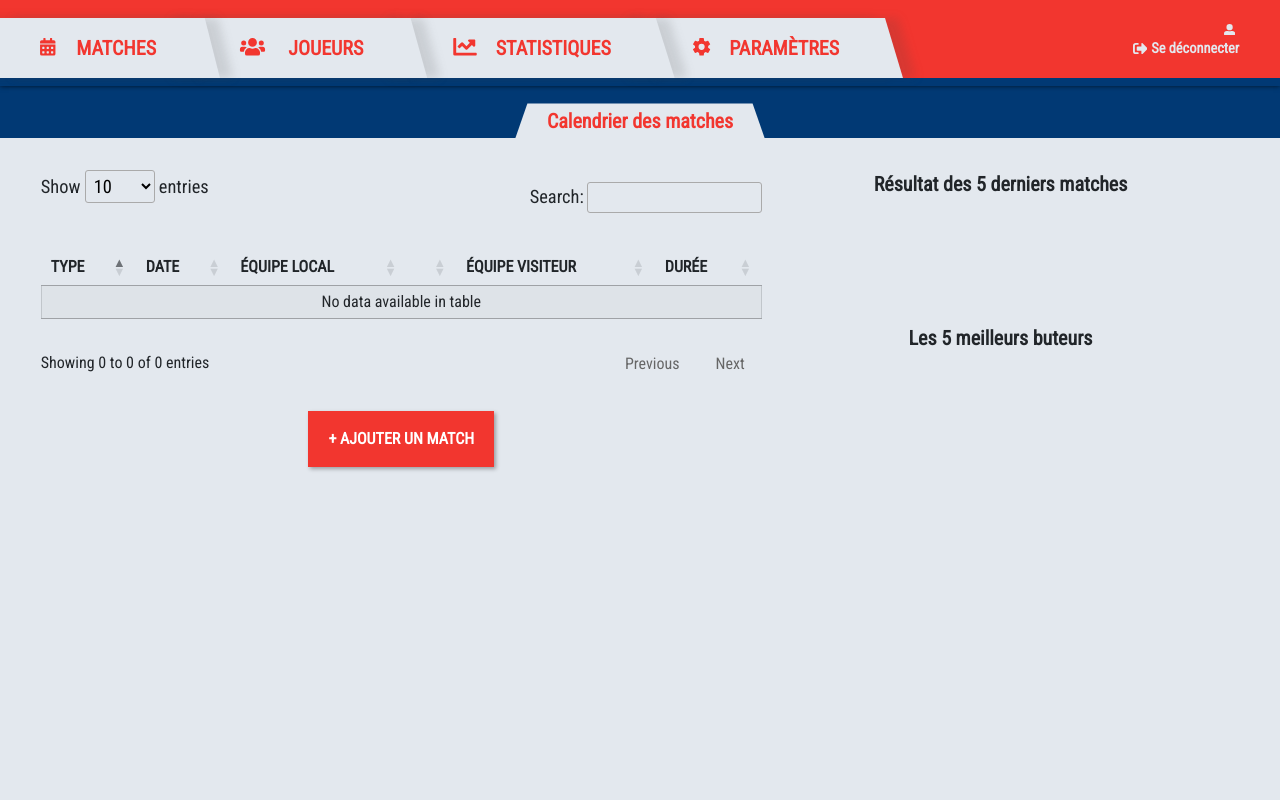
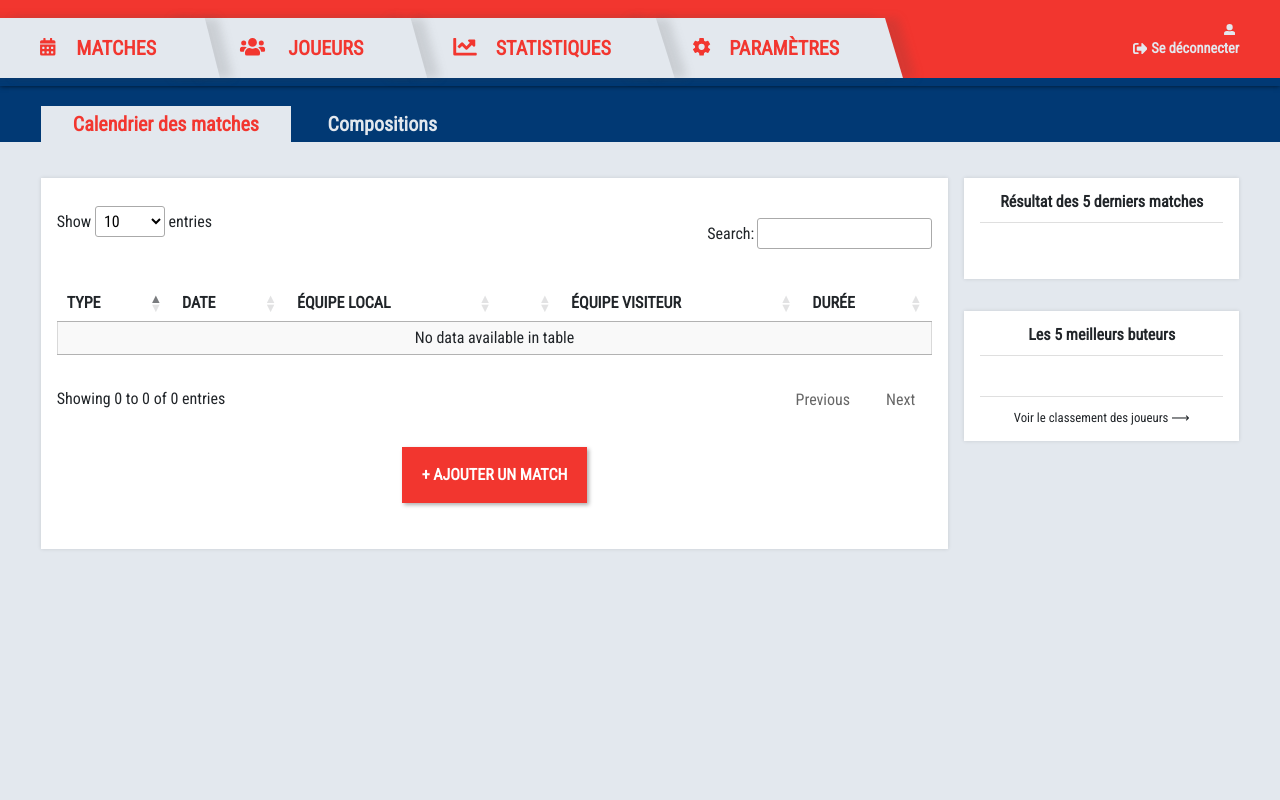
Before and after one commit to 4Bastagros2/FFR, a Symfony app: template templates/match_calendar/index.html.twig in a window 1280 px wide. Run offline with Twig, Linux system fonts and the light colour scheme; the template is opened without the code that fills it, so the values that code supplies are empty; style sheets or scripts are compiled from the project's sources; some libraries are stand-ins or nearby versions.

Commit message:
css edit

```diff
--- a/public/css/main.css
+++ b/public/css/main.css
@@ -273,6 +273,71 @@ a.btn-lg {
   display: grid;
 }
 
+.dash-card {
+  background-color: white;
+  -webkit-box-shadow: 0 0 4px #0000001f;
+          box-shadow: 0 0 4px #0000001f;
+  padding: 1rem;
+  margin: 1rem 0;
+}
+
+.dash-card .card-header {
+  padding-top: 0 !important;
+  font-weight: bold;
+}
+
+.dash-card .card-footer {
+  padding-bottom: 0 !important;
+}
+
+.dash-card .card-header,
+.dash-card .card-footer {
+  background-color: transparent !important;
+}
+
+.result {
+  font-size: 1.25rem !important;
+}
+
+.winner p {
+  color: #013974 !important;
+}
+
+.loser p {
+  color: #F2362F !important;
+}
+
+.draw p {
+  color: rgba(0, 0, 0, 0.32) !important;
+}
+
+#best-scorers tr td:first-of-type {
+  padding: .2rem;
+  text-align: right;
+}
+
+#best-scorers tr td:last-of-type {
+  text-transform: uppercase;
+  padding: .2rem;
+}
+
+#best-scorers td {
+  border-bottom: 1px solid rgba(0, 0, 0, 0.125);
+}
+
+#best-scorers td.body {
+  border-bottom: 1px solid #0000001f;
+  background-color: #E3E8EE;
+}
+
+.dataTables_wrapper {
+  outline: none;
+}
+
+.dataTables_wrapper label {
+  font-size: 1rem;
+}
+
 @media screen and (min-width: 760px) {
   body {
     background-color: #013974;
@@ -417,7 +482,10 @@ a.btn-lg {
   }
   .menu-tab,
   .team-wrapper {
-    padding: 1rem 4vw 0;
+    padding: 1rem 2.55rem 0;
+  }
+  .menu-tab {
+    padding-top: 1.25rem;
   }
   .main-wrapper,
   .players-wrapper {
@@ -438,13 +506,27 @@ a.btn-lg {
     width: -webkit-fit-content;
     width: -moz-fit-content;
     width: fit-content;
+    background-color: #013974;
+    padding: .5rem 2rem;
+    color: #E3E8EE;
+    position: relative;
+    display: -webkit-inline-box;
+    display: -ms-inline-flexbox;
+    display: inline-flex;
+    -webkit-transition: .2s ease-out;
+    transition: .2s ease-out;
+  }
+  .menu-tab h4 a {
+    -webkit-transition: .2s ease-out;
+    transition: .2s ease-out;
+  }
+  .menu-tab h4:hover {
     background-color: #E3E8EE;
-    padding: .5rem 2rem;
+    color: #F2362F !important;
+  }
+  .menu-tab h4.active {
+    background-color: #E3E8EE;
     color: #F2362F;
-    -webkit-clip-path: polygon(5% 0%, 95% 0%, 100% 100%, 0% 100%);
-            clip-path: polygon(5% 0%, 95% 0%, 100% 100%, 0% 100%);
-    position: relative;
-    bottom: -1px;
   }
   .main-wrapper {
     background-color: #E3E8EE;
@@ -455,14 +537,18 @@ a.btn-lg {
   .dashboard {
     -ms-grid-columns: 1fr auto;
         grid-template-columns: 1fr auto;
-    -ms-grid-columns: auto auto;
-        grid-template-columns: auto auto;
+    -ms-grid-columns: auto fit-content;
+        grid-template-columns: auto -webkit-fit-content;
+        grid-template-columns: auto fit-content;
+    grid-gap: 1rem;
   }
   .dashboard .dashboard-content {
     display: -ms-grid;
     display: grid;
     text-align: center;
-    padding: 1rem;
+    grid-auto-flow: row;
+    -ms-flex-line-pack: start;
+        align-content: start;
   }
 }
 
--- a/public/css/main.scss
+++ b/public/css/main.scss
@@ -233,8 +233,72 @@ a.btn-lg {
 
 .dashboard {
     display: grid;
+}
 
+.dash-card {
+    background-color: white;
+    box-shadow: 0 0 4px #0000001f;
+    padding: 1rem;
+    margin: 1rem 0;
 
+    .card-header {
+        padding-top: 0 !important;
+        font-weight: bold;
+    }
+
+    .card-footer {
+        padding-bottom: 0 !important;
+    }
+
+    .card-header,
+    .card-footer {
+        background-color: transparent !important;
+    }
+}
+
+.result {
+    font-size: 1.25rem !important;
+}
+
+.winner p {
+    color: $blue !important;
+}
+
+.loser p {
+    color: $red !important;
+}
+
+.draw p {
+    color: rgba(0, 0, 0, 0.32) !important;
+}
+
+#best-scorers {
+
+    tr td:first-of-type {
+        padding: .2rem;
+        text-align: right;
+    }
+
+    tr td:last-of-type {
+        text-transform: uppercase;
+        padding: .2rem;
+    }
+
+    td {
+        border-bottom: 1px solid rgba(0, 0, 0, .125);
+    }
+
+    td.body {
+        border-bottom: 1px solid #0000001f;
+        background-color: $gray;
+    }
+}
+
+.dataTables_wrapper {
+    outline: none;
+    label {
+        font-size: 1rem;
+    }
 }
 
 @media screen and (min-width: 760px) {
@@ -382,7 +446,12 @@ a.btn-lg {
 
     .menu-tab,
     .team-wrapper {
-        padding: 1rem 4vw 0;
+        padding: 1rem 2.55rem 0;
+    }
+
+    .menu-tab {
+        padding-top: 1.25rem;
+
     }
 
     .main-wrapper,
@@ -403,12 +472,26 @@ a.btn-lg {
 
         h4 {
             width: fit-content;
+            background-color: $blue;
+            padding: .5rem 2rem;
+            color: $gray;
+            position: relative;
+            display: inline-flex;
+            transition: .2s ease-out;
+
+            a {
+                transition: .2s ease-out;
+            }
+        }
+
+        h4:hover {
             background-color: $gray;
-            padding: .5rem 2rem;
+            color: $red !important;
+        }
+
+        h4.active {
+            background-color: $gray;
             color: $red;
-            clip-path: polygon(5% 0%, 95% 0%, 100% 100%, 0% 100%);
-            position: relative;
-            bottom: -1px;
         }
     }
 
@@ -425,12 +508,14 @@ a.btn-lg {
 
     .dashboard {
         grid-template-columns: 1fr auto;
-        grid-template-columns: auto auto;
+        grid-template-columns: auto fit-content;
+        grid-gap: 1rem;
 
         .dashboard-content {
             display: grid;
             text-align: center;
-            padding: 1rem;
+            grid-auto-flow: row;
+            align-content: start;
         }
     }
 }
--- a/templates/match_calendar/index.html.twig
+++ b/templates/match_calendar/index.html.twig
@@ -11,15 +11,14 @@
 <div class="body-wrapper">
 
     <div class="menu-tab">
-        <center>
-            <h4>Calendrier des matches</h4>
-        </center>
+        <h4 class="active"><a href="">Calendrier des matches</a></h4>
+        <h4><a href="">Compositions</a></h4>
     </div>
 
 
     <div class="main-wrapper">
         <div class="dashboard">
-            <div>
+            <div class="dash-card">
                 <table id="match-calendar" class="responsive stripe hover cell-border dt-body-center">
                     <thead>
                         <tr>
@@ -64,43 +63,61 @@
             </div>
 
             <div class="dashboard-content">
-                <div>
-                    <h4>Résultat des 5 derniers matches</h4>
+                <div class="dash-card">
+                    <div class="card-header">
+                        <h5>Résultat des 5 derniers matches</h5>
+                    </div>
+                    <div class="card-body">
                         <!-- la suite -->
                         <!-- pour guillaume -->
                         <!-- recap 5 dernier match-->
                         {% for resultat in resultat %}
                         {% if resultat == 1 %}
-                    <p>win</p>
+                        <div class="result winner">
+                            <p>&#10004;</p>
+                        </div>
                         {% endif %}
                         {% if resultat == 2 %}
-                    <p>loser</p>
+                        <div class="result loser">
+                            <p>&#10006;</p>
+                        </div>
                         {% endif %}
                         {% if resultat == 0 %}
-                    <p>egalite</p>
+                        <div class="result draw">
+                            <p>-</p>
+                        </div>
                         {% endif %}
                         {% endfor %}
                     </div>
-                <div>
-                    <h4>Les 5 meilleurs buteurs</h4>
+                </div>
+                <div class="dash-card">
+                    <div class="card-header">
+                        <h5>Les 5 meilleurs buteurs</h5>
+                    </div>
+                    <div class="card-body">
                         <!-- 5 meilleurs buteurs-->
+                        <center>
                             <table id="best-scorers">
                                 {% for meilleur_buteur in meilleur_buteur %}
                                 <tr>
+                                    <td>
+                                        <!-- le 2 affiche le nombre de point total de la saison mis par le joueur -->
+                                        {# {{ meilleur_buteur.2 }}<br> #}
+                                    </td>
                                     <td>
                                         <!-- Le 0 affiche le last name -->
                                         {{ meilleur_buteur.0 }}
                                         <!-- le 1 affiche le first name -->
                                         {{ meilleur_buteur.1 }}
                                     </td>
-                            <td>
-                                <!-- le 2 affiche le nombre de point total de la saison mis par le joueur -->
-                                {# {{ meilleur_buteur.2 }}<br> #}
-                            </td>
                                 </tr>
-
                                 {% endfor %}
                             </table>
+                        </center>
+                    </div>
+                    <div class="card-footer">
+                        <a href="" class="small">Voir le classement des joueurs &xrarr;</a>
+                    </div>
                 </div>
 
             </div>
```
Also changed, not shown: 1 other file. Lines whose indentation alone changed are shown as unchanged.
